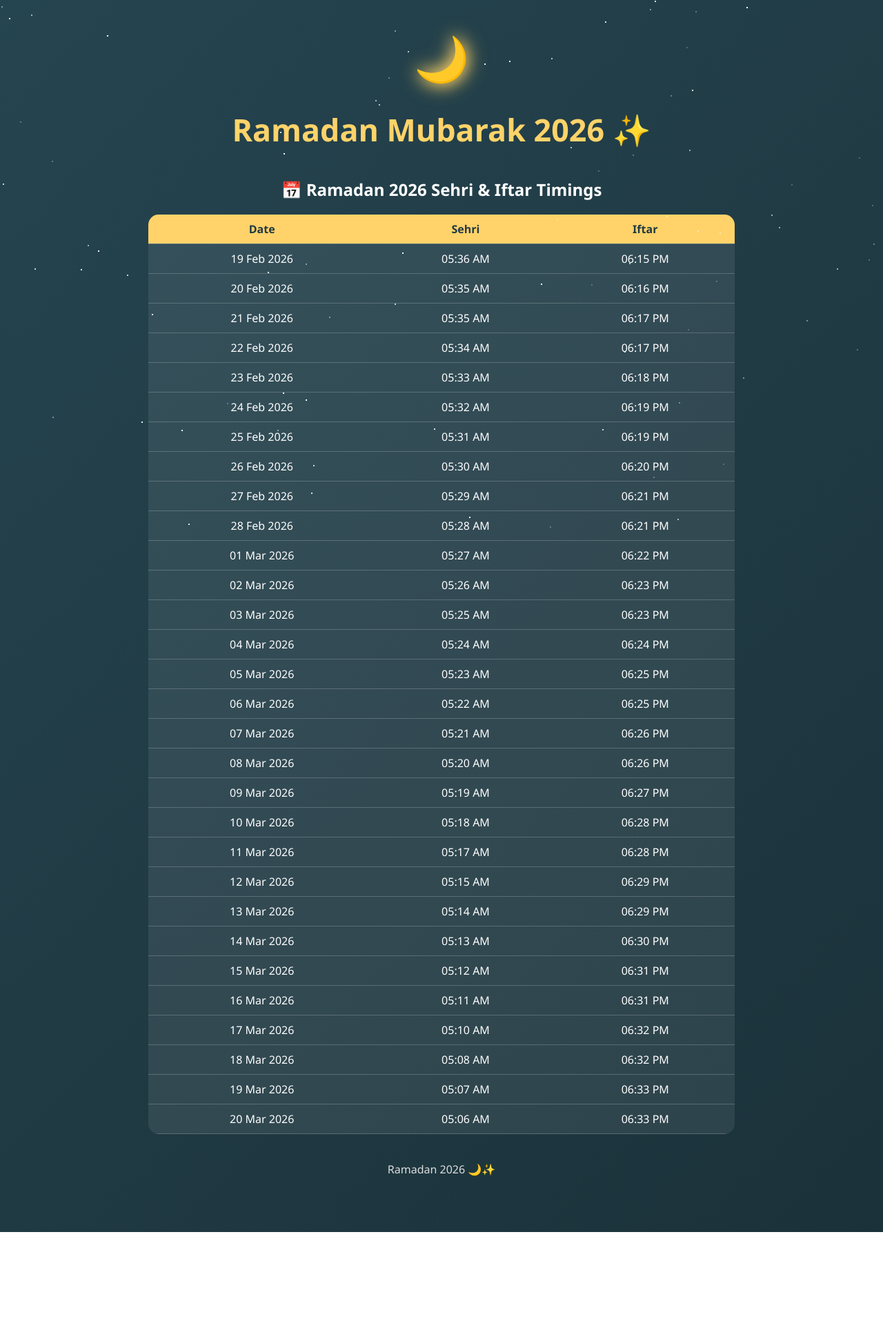
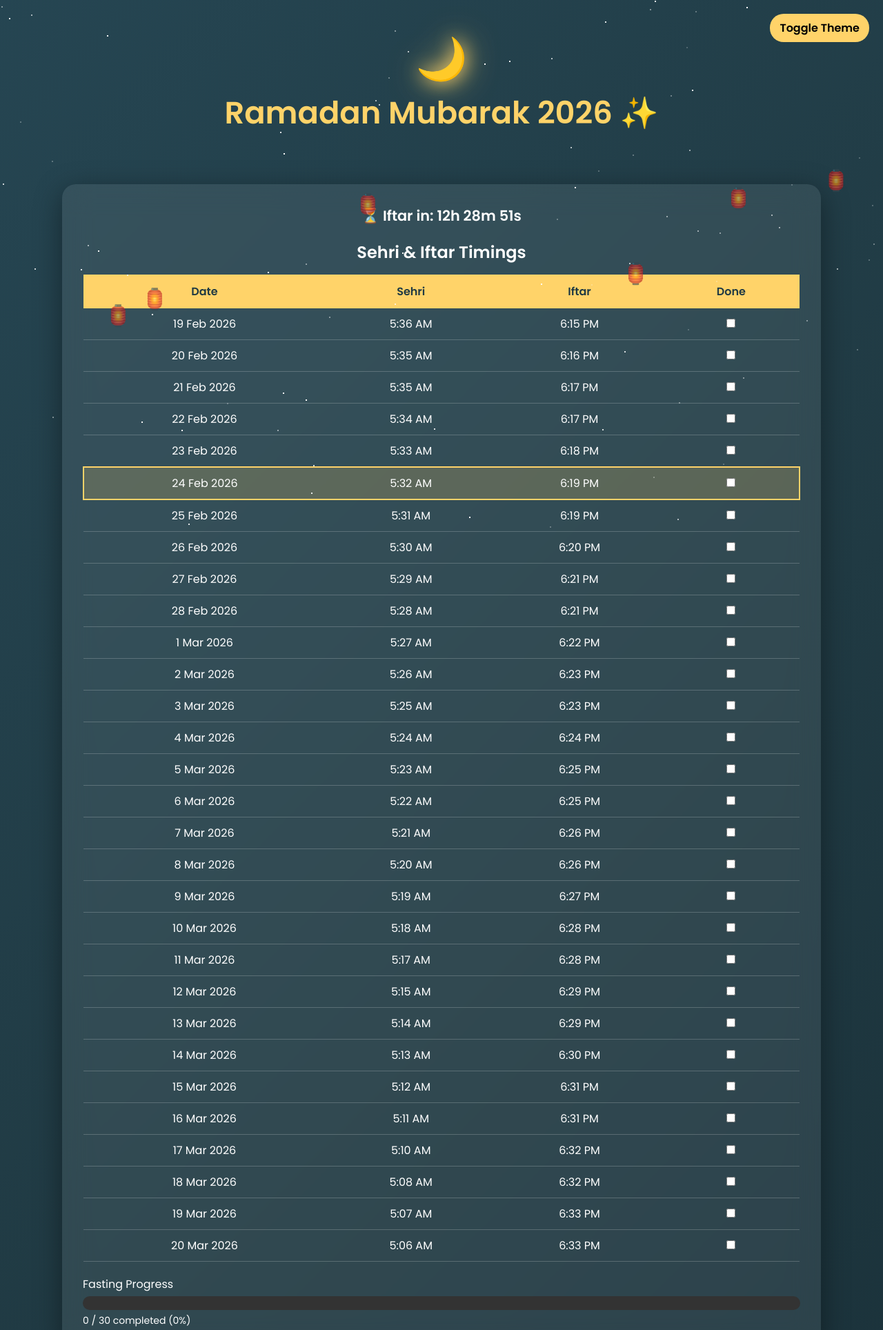
Before and after one commit to Sajid9990/sajid9990.github.io, a plain HTML site: page index.html in a window 1280 px wide. Shown: the top 1928 px of the page at 69% size. Before the commit the page ends 1786 px from the top, so only its background shows below. Drawn offline with Linux system fonts and the light colour scheme.

Commit message:
Update index.html

```diff
--- a/index.html
+++ b/index.html
@@ -3,163 +3,304 @@
 <head>
 <meta charset="UTF-8">
 <meta name="viewport" content="width=device-width, initial-scale=1.0">
-<title>Ramadan 2026 Mubarak</title>
+<title>Ramadan 2026 Ultra</title>
+<link href="https://fonts.googleapis.com/css2?family=Poppins:wght@300;400;600&display=swap" rel="stylesheet">
 
 <style>
-body {
-    margin: 0;
-    font-family: 'Segoe UI', sans-serif;
-    background: linear-gradient(-45deg, #0f2027, #203a43, #2c5364, #1c2833);
-    background-size: 400% 400%;
-    animation: gradientBG 12s ease infinite;
-    color: white;
-    text-align: center;
-    overflow-x: hidden;
+*{margin:0;padding:0;box-sizing:border-box;font-family:'Poppins',sans-serif}
+
+/* ===== Animated Dark Background ===== */
+body{
+background: linear-gradient(-45deg, #0f2027, #203a43, #2c5364, #1c2833);
+background-size: 400% 400%;
+animation: gradientBG 12s ease infinite;
+color:white;
+min-height:100vh;
+overflow-x:hidden;
+position:relative;
+transition:0.4s;
 }
 
 @keyframes gradientBG {
-    0% { background-position: 0% 50%; }
-    50% { background-position: 100% 50%; }
-    100% { background-position: 0% 50%; }
+0% { background-position: 0% 50%; }
+50% { background-position: 100% 50%; }
+100% { background-position: 0% 50%; }
 }
 
-.star {
-    position: absolute;
-    width: 2px;
-    height: 2px;
-    background: white;
-    animation: twinkle 2s infinite alternate;
+/* ===== Light Mode ===== */
+body.light{
+background:#f3f6fa;
+animation:none;
+color:#222;
 }
 
-@keyframes twinkle {
-    from { opacity: 0.2; }
-    to { opacity: 1; }
+body.light .card{
+background:white;
+box-shadow:0 10px 30px rgba(0,0,0,0.1);
 }
 
-.container {
-    padding: 40px 15px;
-    animation: fadeIn 2s ease-in;
+body.light th{
+background:#203a43;
+color:white;
 }
 
-@keyframes fadeIn {
-    from { opacity: 0; transform: translateY(20px);}
-    to { opacity: 1; transform: translateY(0);}
+body.light td{
+border-bottom:1px solid #ddd;
 }
 
-.moon {
-    font-size: 4rem;
-    animation: glow 2s infinite alternate;
+body.light tr:hover{background:#eee}
+body.light .progress-container{background:#ddd}
+body.light .toggle{background:#203a43;color:white}
+
+/* ===== Stars ===== */
+.star{
+position:absolute;
+width:2px;
+height:2px;
+background:white;
+animation: twinkle 2s infinite alternate;
+}
+@keyframes twinkle{from{opacity:0.2;}to{opacity:1;}}
+
+/* ===== Header ===== */
+header{text-align:center;padding:40px 20px;position:relative}
+h1{font-size:2.8rem;color:#ffd369}
+.toggle{
+position:absolute;top:20px;right:20px;
+cursor:pointer;padding:8px 14px;
+border-radius:20px;background:#ffd369;
+color:#000;font-weight:600;
+}
+.moon{font-size:60px;animation:glow 2s infinite alternate}
+@keyframes glow{
+from{text-shadow:0 0 10px #ffd369;}
+to{text-shadow:0 0 30px #ffd369,0 0 60px #ffd369;}
 }
 
-@keyframes glow {
-    from { text-shadow: 0 0 10px #ffd369; }
-    to { text-shadow: 0 0 25px #ffd369, 0 0 40px #ffd369; }
+/* ===== Card ===== */
+.card{
+width:95%;max-width:1100px;margin:30px auto;
+background:rgba(255,255,255,0.08);
+backdrop-filter:blur(20px);
+border-radius:20px;padding:30px;
+box-shadow:0 10px 40px rgba(0,0,0,0.4);
 }
 
-h1 {
-    font-size: 2.8rem;
-    color: #ffd369;
-    margin-bottom: 40px;
+/* ===== Countdown ===== */
+.countdown{text-align:center;margin-bottom:20px;font-size:1.3rem;font-weight:600}
+
+/* ===== Table ===== */
+table{width:100%;border-collapse:collapse;margin-top:10px}
+th{
+background:#ffd369;color:#203a43;
+padding:12px;
+}
+td{
+padding:10px;text-align:center;
+border-bottom:1px solid rgba(255,255,255,0.2);
+}
+tr:hover{
+background:rgba(255,255,255,0.2);
+transform:scale(1.01);
+transition:0.3s;
+}
+.today{
+background:#ffd36933 !important;
+border:2px solid #ffd369;
 }
 
-table {
-    width: 95%;
-    max-width: 850px;
-    margin: auto;
-    border-collapse: collapse;
-    background: rgba(255,255,255,0.08);
-    border-radius: 15px;
-    overflow: hidden;
+/* ===== Progress ===== */
+.progress-box{margin-top:20px}
+.progress-container{
+height:20px;background:#333;
+border-radius:20px;overflow:hidden;
+}
+.progress-bar{
+height:100%;width:0%;
+background:#ffd369;
+transition:0.5s;
 }
 
-th, td {
-    padding: 10px;
-    border-bottom: 1px solid rgba(255,255,255,0.2);
+/* ===== Lantern ===== */
+.lantern{
+position:fixed;top:-50px;
+font-size:30px;
+animation:drop 12s linear infinite;
+opacity:0.6;
+}
+@keyframes drop{
+0%{transform:translateY(-100px);}
+100%{transform:translateY(110vh);}
 }
 
-th {
-    background: #ffd369;
-    color: #203a43;
-}
-
-tr:hover {
-    background: rgba(255,255,255,0.2);
-    transform: scale(1.01);
-    transition: 0.3s;
-}
-
-footer {
-    margin: 40px 0;
-    color: #ddd;
-}
+footer{text-align:center;padding:30px;opacity:0.8}
 </style>
 </head>
 
 <body>
 
-<script>
-for(let i=0;i<80;i++){
-    let star=document.createElement("div");
-    star.className="star";
-    star.style.top=Math.random()*100+"vh";
-    star.style.left=Math.random()*100+"vw";
-    star.style.animationDuration=(Math.random()*2+1)+"s";
-    document.body.appendChild(star);
-}
-</script>
+<header>
+<div class="toggle" onclick="toggleTheme()">Toggle Theme</div>
+<div class="moon">🌙</div>
+<h1>Ramadan Mubarak 2026 ✨</h1>
+</header>
 
-<div class="container">
+<div class="card">
+<div class="countdown" id="countdown"></div>
 
-    <div class="moon">🌙</div>
-    <h1>Ramadan Mubarak 2026 ✨</h1>
+<h2 style="text-align:center;margin-bottom:15px;">
+Sehri & Iftar Timings
+</h2>
 
-    <h2>📅 Ramadan 2026 Sehri & Iftar Timings</h2>
+<table id="ramadanTable">
+<tr>
+<th>Date</th>
+<th>Sehri</th>
+<th>Iftar</th>
+<th>Done</th>
+</tr>
+</table>
 
-    <table>
-        <tr>
-            <th>Date</th>
-            <th>Sehri</th>
-            <th>Iftar</th>
-        </tr>
-
-        <tr><td>19 Feb 2026</td><td>05:36 AM</td><td>06:15 PM</td></tr>
-        <tr><td>20 Feb 2026</td><td>05:35 AM</td><td>06:16 PM</td></tr>
-        <tr><td>21 Feb 2026</td><td>05:35 AM</td><td>06:17 PM</td></tr>
-        <tr><td>22 Feb 2026</td><td>05:34 AM</td><td>06:17 PM</td></tr>
-        <tr><td>23 Feb 2026</td><td>05:33 AM</td><td>06:18 PM</td></tr>
-        <tr><td>24 Feb 2026</td><td>05:32 AM</td><td>06:19 PM</td></tr>
-        <tr><td>25 Feb 2026</td><td>05:31 AM</td><td>06:19 PM</td></tr>
-        <tr><td>26 Feb 2026</td><td>05:30 AM</td><td>06:20 PM</td></tr>
-        <tr><td>27 Feb 2026</td><td>05:29 AM</td><td>06:21 PM</td></tr>
-        <tr><td>28 Feb 2026</td><td>05:28 AM</td><td>06:21 PM</td></tr>
-        <tr><td>01 Mar 2026</td><td>05:27 AM</td><td>06:22 PM</td></tr>
-        <tr><td>02 Mar 2026</td><td>05:26 AM</td><td>06:23 PM</td></tr>
-        <tr><td>03 Mar 2026</td><td>05:25 AM</td><td>06:23 PM</td></tr>
-        <tr><td>04 Mar 2026</td><td>05:24 AM</td><td>06:24 PM</td></tr>
-        <tr><td>05 Mar 2026</td><td>05:23 AM</td><td>06:25 PM</td></tr>
-        <tr><td>06 Mar 2026</td><td>05:22 AM</td><td>06:25 PM</td></tr>
-        <tr><td>07 Mar 2026</td><td>05:21 AM</td><td>06:26 PM</td></tr>
-        <tr><td>08 Mar 2026</td><td>05:20 AM</td><td>06:26 PM</td></tr>
-        <tr><td>09 Mar 2026</td><td>05:19 AM</td><td>06:27 PM</td></tr>
-        <tr><td>10 Mar 2026</td><td>05:18 AM</td><td>06:28 PM</td></tr>
-        <tr><td>11 Mar 2026</td><td>05:17 AM</td><td>06:28 PM</td></tr>
-        <tr><td>12 Mar 2026</td><td>05:15 AM</td><td>06:29 PM</td></tr>
-        <tr><td>13 Mar 2026</td><td>05:14 AM</td><td>06:29 PM</td></tr>
-        <tr><td>14 Mar 2026</td><td>05:13 AM</td><td>06:30 PM</td></tr>
-        <tr><td>15 Mar 2026</td><td>05:12 AM</td><td>06:31 PM</td></tr>
-        <tr><td>16 Mar 2026</td><td>05:11 AM</td><td>06:31 PM</td></tr>
-        <tr><td>17 Mar 2026</td><td>05:10 AM</td><td>06:32 PM</td></tr>
-        <tr><td>18 Mar 2026</td><td>05:08 AM</td><td>06:32 PM</td></tr>
-        <tr><td>19 Mar 2026</td><td>05:07 AM</td><td>06:33 PM</td></tr>
-        <tr><td>20 Mar 2026</td><td>05:06 AM</td><td>06:33 PM</td></tr>
-
-    </table>
-
-    <footer>
-        Ramadan 2026 🌙✨
-    </footer>
-
+<div class="progress-box">
+<p style="margin-bottom:5px;">Fasting Progress</p>
+<div class="progress-container">
+<div class="progress-bar" id="progressBar"></div>
+</div>
+<p id="progressText" style="margin-top:5px;font-size:14px;"></p>
+</div>
 </div>
 
+<footer>Ramadan 2026 🌙✨</footer>
+
+<script>
+
+/* ===== Remember Theme ===== */
+if(localStorage.getItem("theme")==="light"){
+document.body.classList.add("light");
+}
+
+function toggleTheme(){
+document.body.classList.toggle("light");
+localStorage.setItem("theme",
+document.body.classList.contains("light")?"light":"dark");
+}
+
+/* ===== Stars ===== */
+for(let i=0;i<80;i++){
+let star=document.createElement("div");
+star.className="star";
+star.style.top=Math.random()*100+"vh";
+star.style.left=Math.random()*100+"vw";
+star.style.animationDuration=(Math.random()*2+1)+"s";
+document.body.appendChild(star);
+}
+
+/* ===== Lanterns ===== */
+for(let i=0;i<6;i++){
+let lantern=document.createElement("div");
+lantern.className="lantern";
+lantern.innerHTML="🏮";
+lantern.style.left=Math.random()*100+"vw";
+lantern.style.animationDuration=(8+Math.random()*6)+"s";
+document.body.appendChild(lantern);
+}
+
+/* ===== Convert 24h → 12h ===== */
+function formatTime(time24){
+let [hour, minute] = time24.split(":");
+hour = parseInt(hour);
+let ampm = hour >= 12 ? "PM" : "AM";
+hour = hour % 12;
+hour = hour ? hour : 12;
+return `${hour}:${minute} ${ampm}`;
+}
+
+/* ===== Ramadan Data ===== */
+const data=[
+["2026-02-19","05:36","18:15"],
+["2026-02-20","05:35","18:16"],
+["2026-02-21","05:35","18:17"],
+["2026-02-22","05:34","18:17"],
+["2026-02-23","05:33","18:18"],
+["2026-02-24","05:32","18:19"],
+["2026-02-25","05:31","18:19"],
+["2026-02-26","05:30","18:20"],
+["2026-02-27","05:29","18:21"],
+["2026-02-28","05:28","18:21"],
+["2026-03-01","05:27","18:22"],
+["2026-03-02","05:26","18:23"],
+["2026-03-03","05:25","18:23"],
+["2026-03-04","05:24","18:24"],
+["2026-03-05","05:23","18:25"],
+["2026-03-06","05:22","18:25"],
+["2026-03-07","05:21","18:26"],
+["2026-03-08","05:20","18:26"],
+["2026-03-09","05:19","18:27"],
+["2026-03-10","05:18","18:28"],
+["2026-03-11","05:17","18:28"],
+["2026-03-12","05:15","18:29"],
+["2026-03-13","05:14","18:29"],
+["2026-03-14","05:13","18:30"],
+["2026-03-15","05:12","18:31"],
+["2026-03-16","05:11","18:31"],
+["2026-03-17","05:10","18:32"],
+["2026-03-18","05:08","18:32"],
+["2026-03-19","05:07","18:33"],
+["2026-03-20","05:06","18:33"],
+];
+
+const table=document.getElementById("ramadanTable");
+const today=new Date().toISOString().split("T")[0];
+let completed=JSON.parse(localStorage.getItem("fastingUltra"))||{};
+
+data.forEach(row=>{
+let tr=document.createElement("tr");
+if(row[0]===today){tr.classList.add("today")}
+let checked=completed[row[0]]?"checked":"";
+tr.innerHTML=`
+<td>${new Date(row[0]).toLocaleDateString("en-IN",{day:"numeric",month:"short",year:"numeric"})}</td>
+<td>${formatTime(row[1])}</td>
+<td>${formatTime(row[2])}</td>
+<td><input type="checkbox" ${checked}
+onchange="toggleFast('${row[0]}')"></td>
+`;
+table.appendChild(tr);
+});
+
+function toggleFast(date){
+completed[date]=!completed[date];
+localStorage.setItem("fastingUltra",JSON.stringify(completed));
+updateProgress();
+}
+
+function updateProgress(){
+let count=Object.values(completed).filter(v=>v).length;
+let percent=(count/data.length)*100;
+document.getElementById("progressBar").style.width=percent+"%";
+document.getElementById("progressText").innerText=
+count+" / "+data.length+" completed ("+Math.floor(percent)+"%)";
+}
+updateProgress();
+
+/* ===== Countdown ===== */
+function updateCountdown(){
+let todayRow=data.find(d=>d[0]===today);
+if(!todayRow) return;
+let iftar=new Date(today+"T"+todayRow[2]+":00");
+let now=new Date();
+let diff=iftar-now;
+if(diff>0){
+let h=Math.floor(diff/1000/60/60);
+let m=Math.floor((diff/1000/60)%60);
+let s=Math.floor((diff/1000)%60);
+document.getElementById("countdown").innerText=
+"⏳ Iftar in: "+h+"h "+m+"m "+s+"s";
+}else{
+document.getElementById("countdown").innerText="Iftar Time 🎉";
+}
+}
+setInterval(updateCountdown,1000);
+
+</script>
 </body>
 </html>
```
